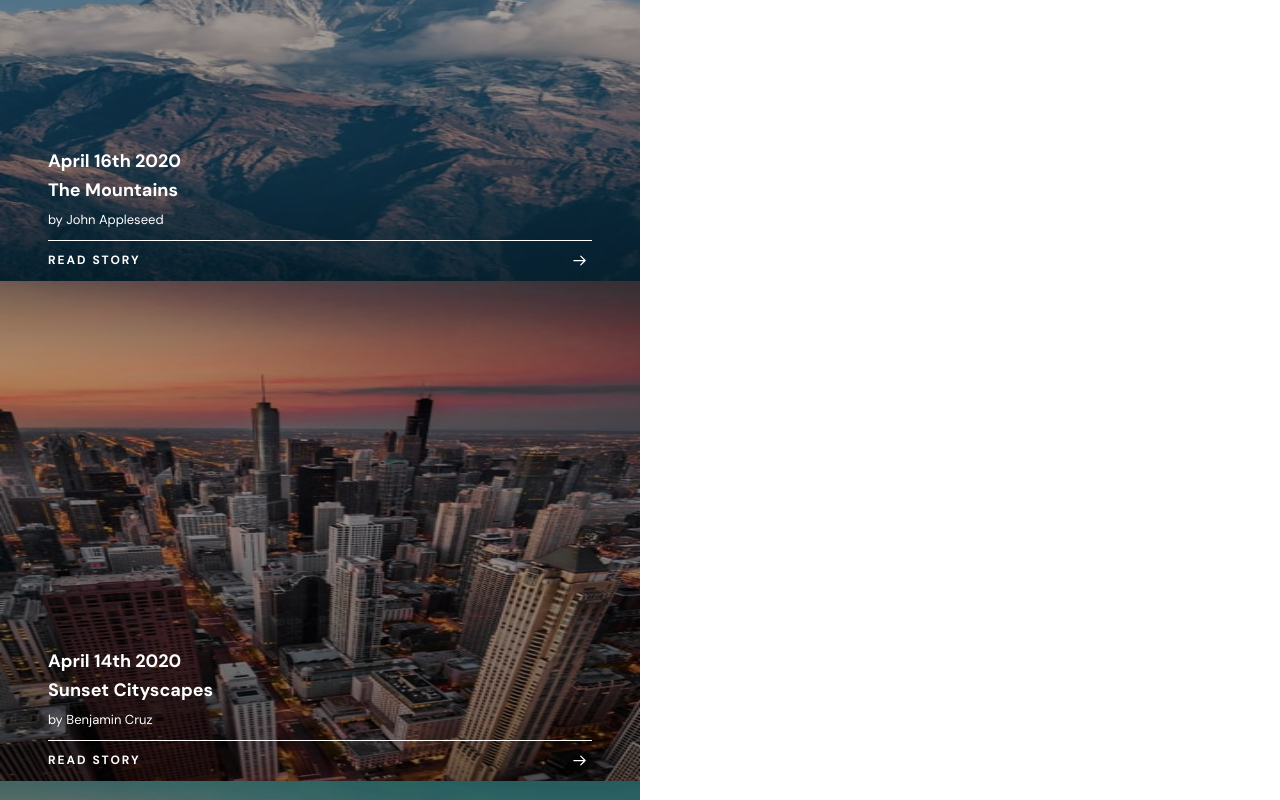
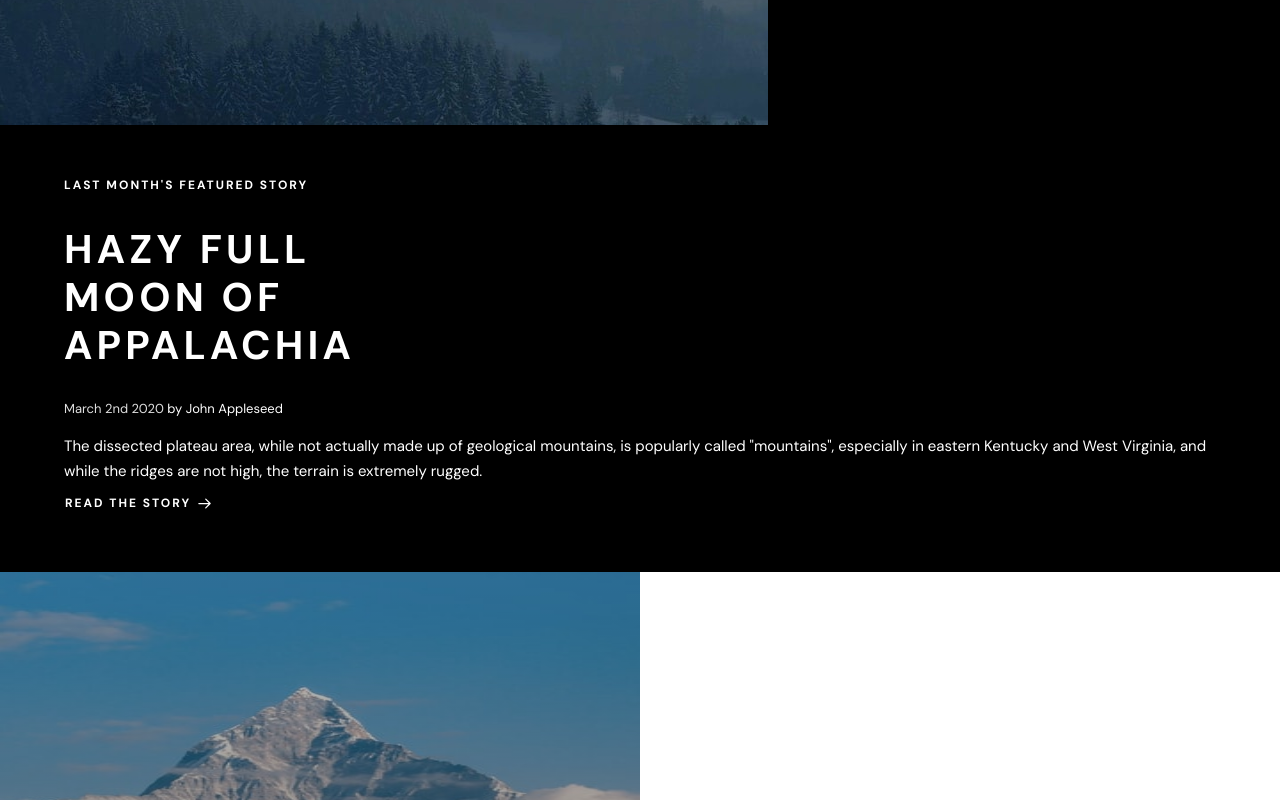
Before and after one commit to chungleee/photosnap, a Next.js app: page /stories in a window 1280 px wide. Shown: the part 600-1400 px from the top of the page. Built offline with nearby package versions, Linux system fonts and the light colour scheme.

Commit message:
featured story hero banner component with styling

```diff
--- /dev/null
+++ b/components/FeaturedStory/FeaturedStory.js
@@ -0,0 +1,29 @@
+import React from 'react';
+import classes from './FeaturedStory.module.scss';
+import Container from '../Container/Container';
+import Button from '../Buttons/Button';
+
+const FeaturedStory = ({ children, data, ...props }) => {
+	return (
+		<div className={`${classes.featured__story} ${props.className}`}>
+			<picture>
+				<source media='(min-width: 1440px)' srcSet={data.images.desktop} />
+				<source media='(min-width: 768px)' srcSet={data.images.tablet} />
+				<img src={data.images.mobile} alt={data.title} />
+			</picture>
+			<Container className={classes.container}>
+				<h2>last month's featured story</h2>
+				{children.map((child) => {
+					return (
+						<child.type key={child.props.children}>
+							{child.props.children}
+						</child.type>
+					);
+				})}
+				<Button variant='black-arrow'>read the story</Button>
+			</Container>
+		</div>
+	);
+};
+
+export default FeaturedStory;
--- /dev/null
+++ b/components/FeaturedStory/FeaturedStory.module.scss
@@ -0,0 +1,22 @@
+@import '../../styles/variables';
+
+.featured__story {
+	background-color: map-get($map: $colors, $key: pure-black);
+	color: map-get($map: $colors, $key: pure-white);
+
+	.container {
+		padding: 3rem 0;
+
+		h2 {
+			margin-top: 0;
+		}
+
+		p {
+			margin: 0;
+		}
+
+		button {
+			padding-left: 0;
+		}
+	}
+}
```
